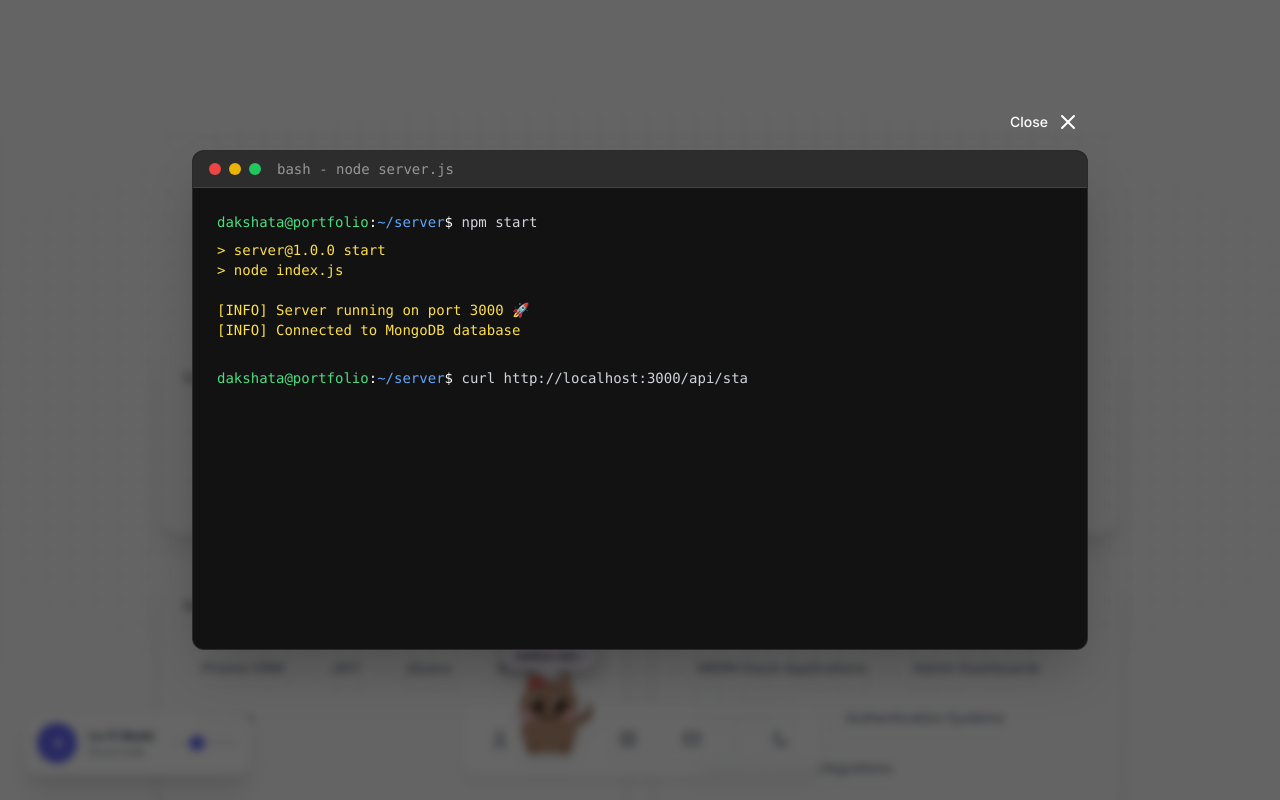
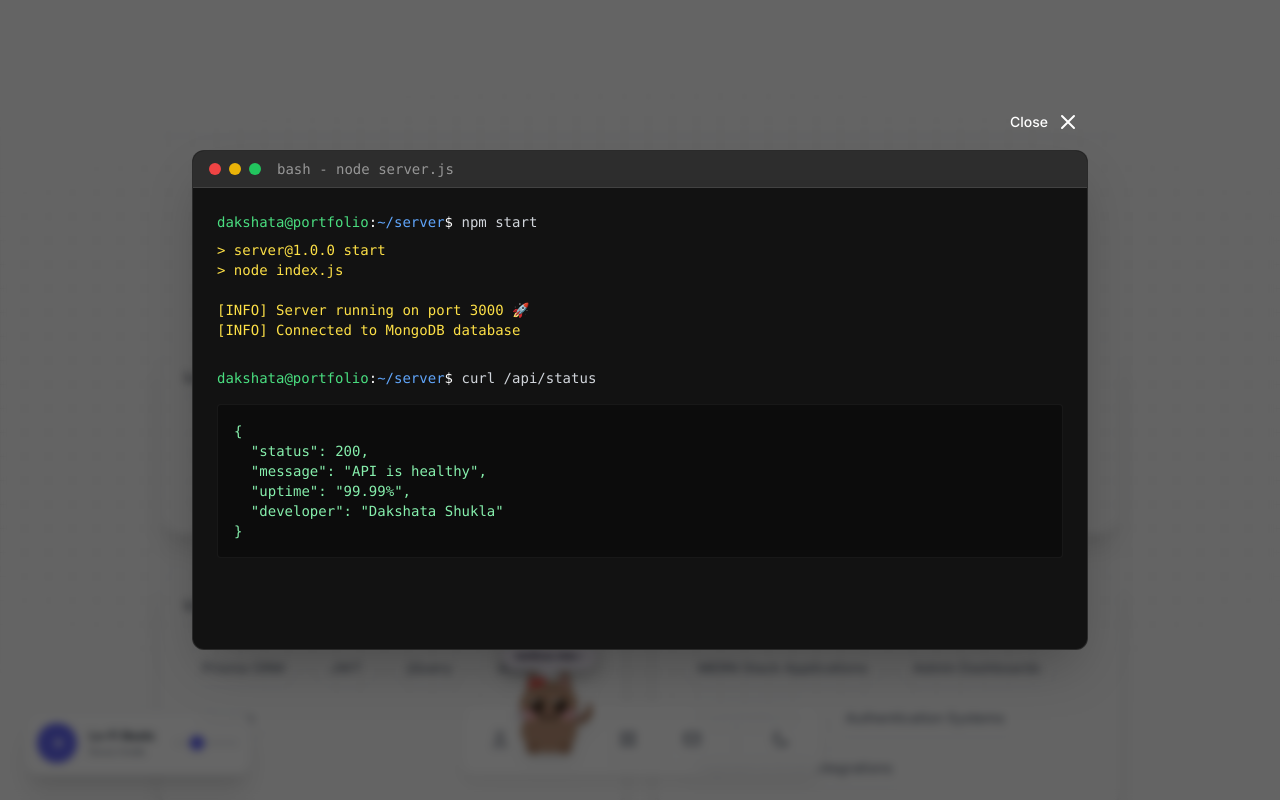
Before and after one commit to Dakshata-23/my-portfolio, a React (Vite) app: page / in a window 1280 px wide. Both pictures are taken after a click on the element "Node.js". Shown: the part 745-1545 px from the top of the page. Built offline with nearby package versions, Linux system fonts and the light colour scheme.

Commit message:
fix: Remove localhost URL from Node demo to prevent Private Network Access browser prompt

```diff
--- a/components/SkillShowcaseModal.tsx
+++ b/components/SkillShowcaseModal.tsx
@@ -110,7 +110,7 @@ const NodeDemo = () => {
         {step >= 1 && (
           <motion.div initial={{ opacity: 0 }} animate={{ opacity: 1 }} transition={{ delay: 1.5 }} onAnimationComplete={() => setStep(2)}>
             <br/>
-            <span className="text-green-400">dakshata@portfolio</span><span className="text-white">:</span><span className="text-blue-400">~/server</span><span className="text-white">$</span> <TypewriterText text="curl http://localhost:3000/api/status" delay={1500} onComplete={() => setStep(3)} />
+            <span className="text-green-400">dakshata@portfolio</span><span className="text-white">:</span><span className="text-blue-400">~/server</span><span className="text-white">$</span> <TypewriterText text="curl /api/status" delay={1500} onComplete={() => setStep(3)} />
           </motion.div>
         )}
         {step >= 3 && (
```
